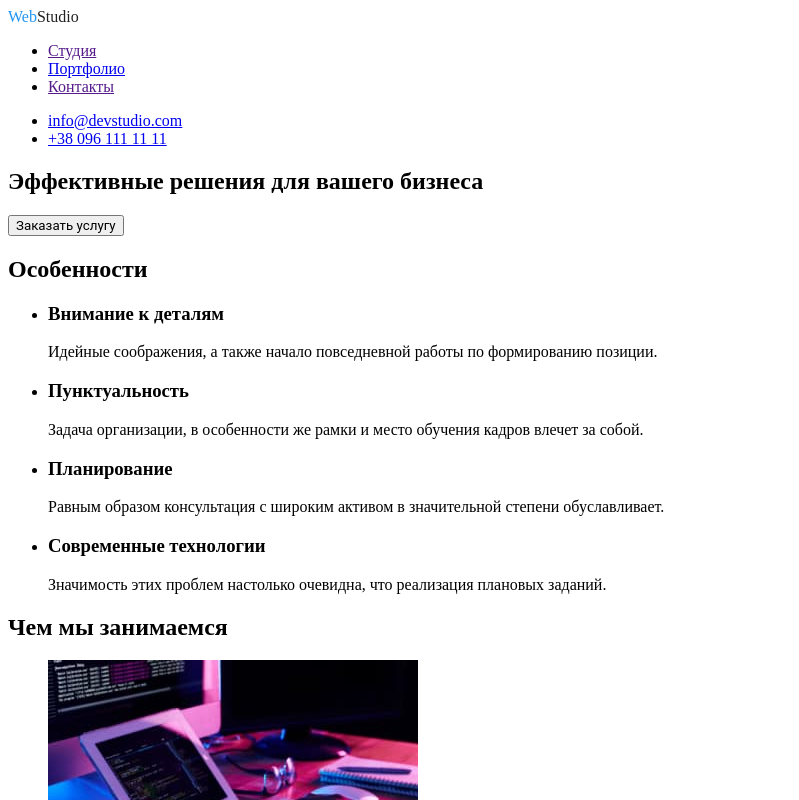
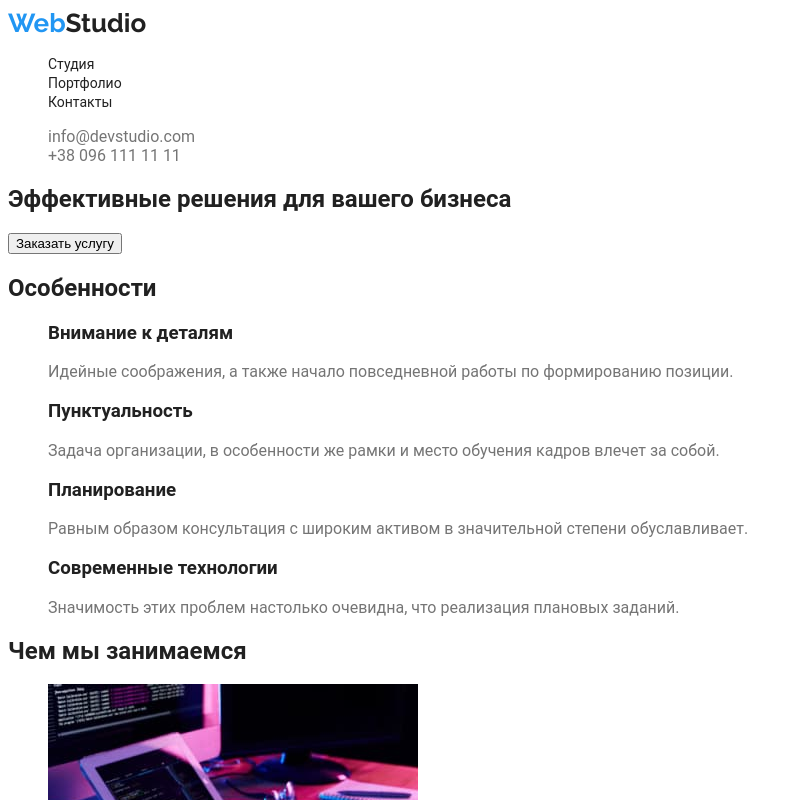
Before and after one commit to BlonskiyEvgeniy/goit-markup-hw-02, a plain HTML site: page index.html in a window 1280 px wide. Shown: the top 800 px of the page, without its empty margins (0-799 px from the left). Drawn offline with Linux system fonts and the light colour scheme.

Commit message:
Working CSS

```diff
--- a/css/styles.css
+++ b/css/styles.css
@@ -1,14 +1,48 @@
+body {
+    font-family: 'Roboto',sans-serif ;
+    color: #212121;
+}
 
+a {
+    text-decoration: none;
+}
 
+li {
+    list-style-type: none;
+}
 
-div, button {
-    font-family: 'Roboto',sans-serif ;}
+p {
+    color: #757575;
+}
+
+footer {
+    background: #2F303A;
+}
 
 .logo-link {
-    text-decoration: none;
     color: #212121;
+    font-family: 'Raleway', sans-serif;
+    font-size: 26px;
 }
 
 .web-blue {
     color: #2196F3;
 }
+
+.header-link {
+    font-size: 14px;
+    color: #212121;
+    line-height: 16px;;
+}
+
+.grey-color {
+    color:#757575
+}
+
+.white-color {
+    color: #FFFFFF;
+}
+
+.footer-logo {
+    color: #FFFFFF;
+}
--- a/index.html
+++ b/index.html
@@ -5,10 +5,11 @@
     <meta http-equiv="X-UA-Compatible" content="IE=edge">
     <meta name="viewport" content="width=device-width, initial-scale=1.0">
     <title>Web Studio (Version 2.1)</title>
-    <link rel="stylesheet" href="./css/styles.css">
     <link rel="preconnect" href="https://fonts.googleapis.com">
     <link rel="preconnect" href="https://fonts.gstatic.com" crossorigin>
-    <link href="https://fonts.googleapis.com/css2?family=Montserrat:wght@400;500;600&display=swap" rel="stylesheet">
+    <link href="https://fonts.googleapis.com/css2?family=Raleway:wght@700&display=swap" rel="stylesheet">
+    <link rel="stylesheet" href="./css/styles.css">
+
 </head>
 <body>
 
@@ -19,14 +20,14 @@
         </a>
 
         <ul>
-            <li><a href="">Студия</a></li>
-            <li><a href="./portfolio.html">Портфолио</a></li>
-            <li><a href="">Контакты</a></li>
+            <li><a class="header-link" href="">Студия</a></li>
+            <li><a class="header-link" href="./portfolio.html">Портфолио</a></li>
+            <li><a class="header-link" href="">Контакты</a></li>
         </ul>
         </nav>
         <ul>
-            <li><a href="mailto:info@devstudio.com">info@devstudio.com</a></li>
-            <li><a href="tel:+380961111111">+38 096 111 11 11</a></li>
+            <li><a class="grey-color" href="mailto:info@devstudio.com">info@devstudio.com</a></li>
+            <li><a class="grey-color" href="tel:+380961111111">+38 096 111 11 11</a></li>
         </ul>
     </header>
 
@@ -102,15 +103,15 @@
 
     <footer>
 
-        <a href="./index.html" class="logo-link"> <span class="web-blue" >Web</span>Studio
+        <a class="footer-logo" href="./index.html" class="logo-link"> <span class="web-blue" >Web</span>Studio
         </a>
         <address>
             <ul>
-                <li><a href="https://goo.gl/maps/piqngm7oDQpEDh6u6"
+                <li><a class="white-color" href="https://goo.gl/maps/piqngm7oDQpEDh6u6"
                     target="_blank"
                     rel="noopener nofollow noreferrer">г. Киев, пр-т Леси Украинки, 26</a></li>
-                <li><a href="mailto:info@devstudio.com">info@devstudio.com</a></li>
-                <li><a href="tel:+380961111111">+38 096 111 11 11</a></li>
+                <li><a class="grey-color" href="mailto:info@devstudio.com">info@devstudio.com</a></li>
+                <li><a class="grey-color" href="tel:+380961111111">+38 096 111 11 11</a></li>
             </ul>
         </address>
     </footer>
```
Also changed, not shown: portfolio.html (+3 -4 lines).
